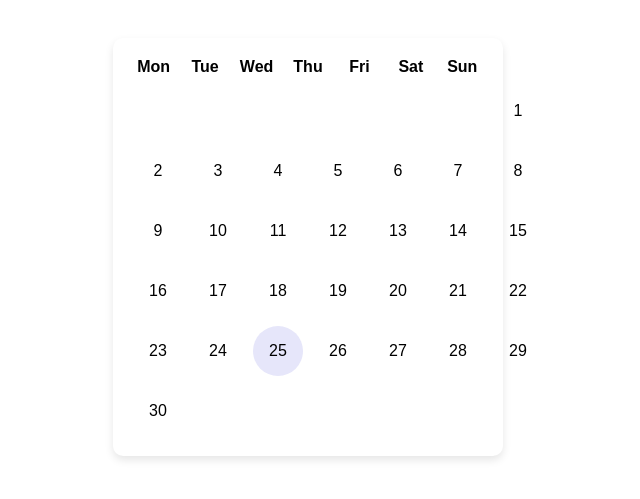
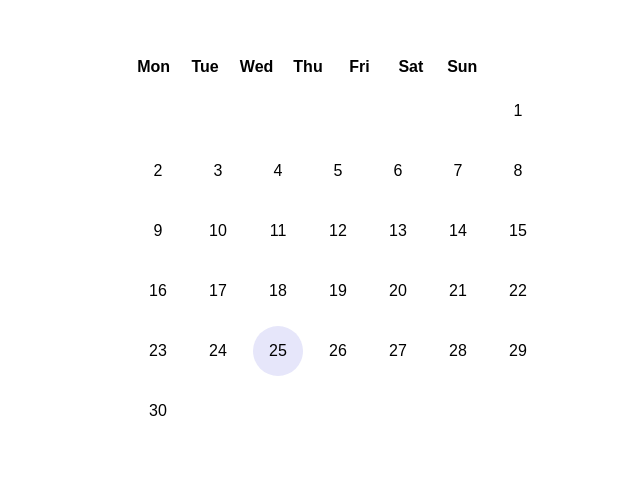
Before and after one commit to maryjds13/teyvat-calendar, a plain HTML site: page index.html in a window 1280 px wide. Shown: the part 153-652 px from the top of the page, 332-972 px from the left. Drawn offline with Linux system fonts and the light colour scheme.

Commit message:
Update style.css

```diff
--- a/style.css
+++ b/style.css
@@ -9,10 +9,8 @@ body {
 }
 
 .calendar {
-    background-color: white;
+    /* No background or border for the calendar itself */
     padding: 20px;
-    border-radius: 10px;
-    box-shadow: 0 4px 8px rgba(0, 0, 0, 0.1);
     text-align: center;
     width: 350px;
 }
```
